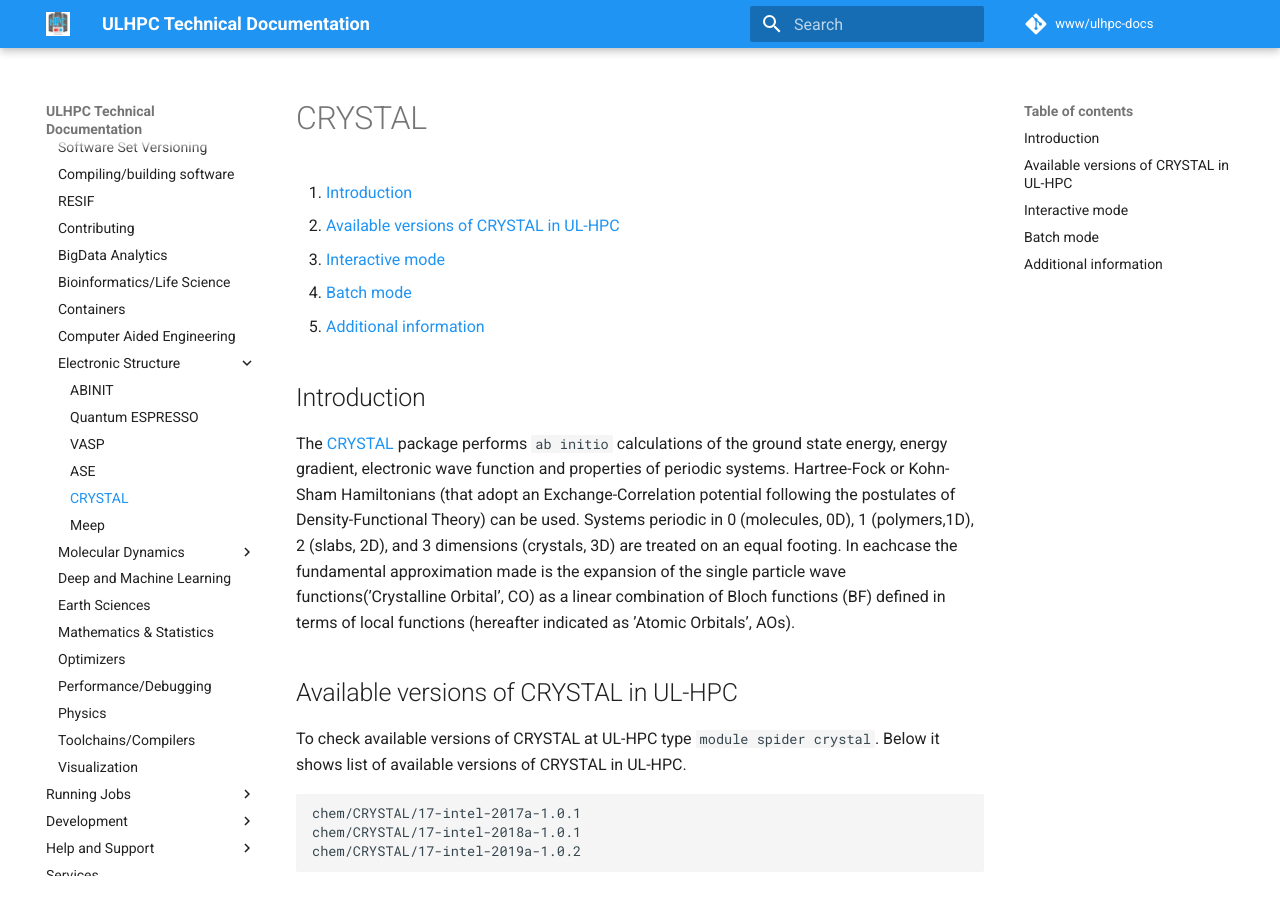
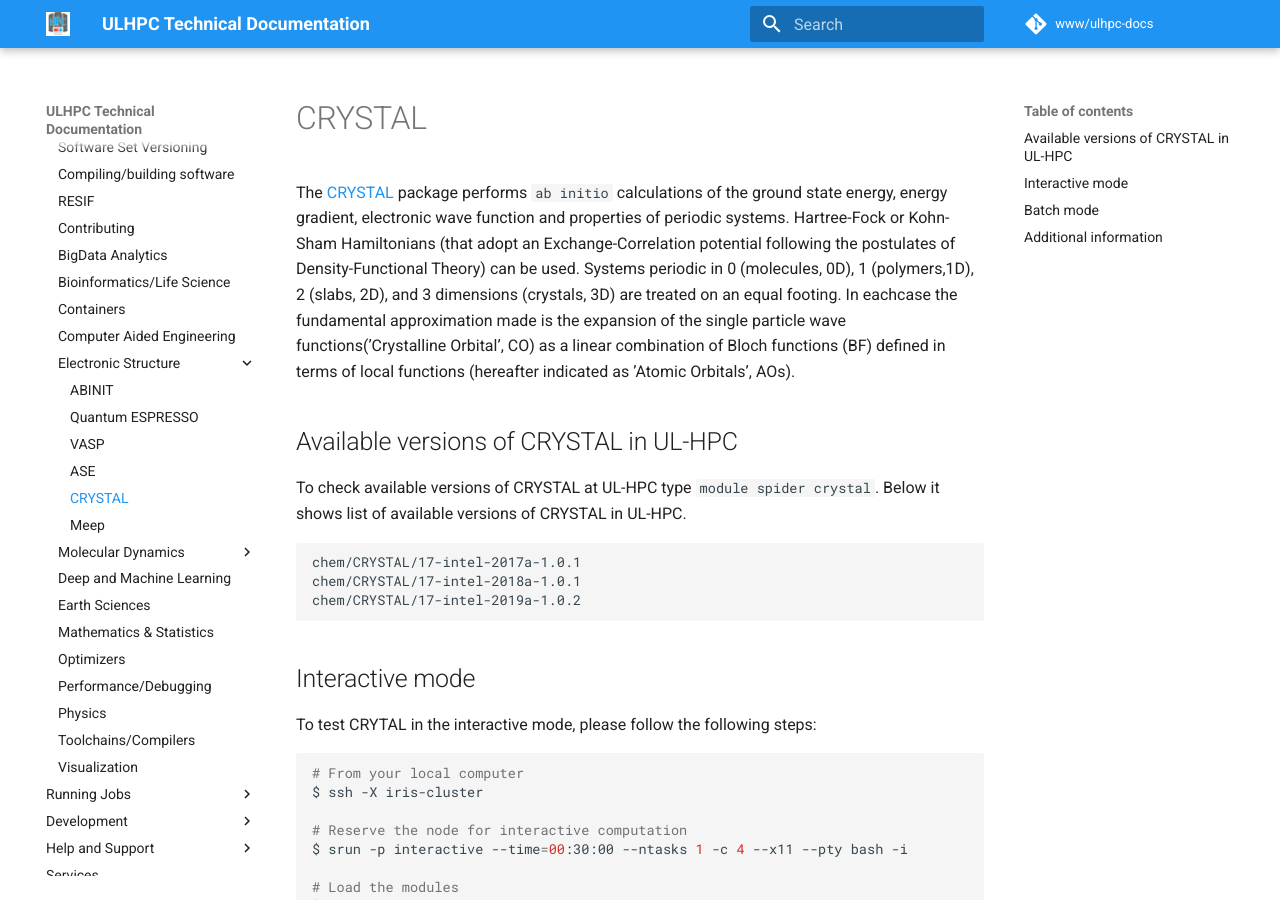
Before and after one commit to ULHPC/ulhpc-docs, an MkDocs documentation site: the page built from docs/software/electronics/crystal.md, in a window 1280 px wide and 900 px high. Built offline with MkDocs 1.6.1 and Material for MkDocs 9.7.7, drawn with Linux system fonts in a browser that asks for light colours.

Commit message:
Update crystal.md

````diff
--- a/docs/software/electronics/crystal.md
+++ b/docs/software/electronics/crystal.md
@@ -1,11 +1,3 @@
-1. [Introduction](#introduction)
-2. [Available versions of CRYSTAL in UL-HPC](#available-versions-of-crystal-in-ul-hpc)
-3. [Interactive mode](#interactive mode)
-4. [Batch mode](#batch-mode)
-5. [Additional information](#additional-information)
-
-## Introduction
-
 The  [CRYSTAL](https://www.crystal.unito.it/index.php) package
 performs `ab  initio` calculations  of  the  ground
 state  energy,  energy gradient, electronic wave function and properties
@@ -22,7 +14,7 @@ local functions (hereafter indicated as ’Atomic Orbitals’, AOs).
 ## Available versions of CRYSTAL in UL-HPC
 To check available versions of CRYSTAL at UL-HPC type `module spider crystal`.
 Below it shows list of available versions of CRYSTAL in UL-HPC.
-```shell
+```bash
 chem/CRYSTAL/17-intel-2017a-1.0.1
 chem/CRYSTAL/17-intel-2018a-1.0.1
 chem/CRYSTAL/17-intel-2019a-1.0.2
@@ -31,7 +23,7 @@ chem/CRYSTAL/17-intel-2019a-1.0.2
 ## Interactive mode
 To test CRYTAL in the interactive mode, please follow the following steps:
 
-```shell
+```bash
 # From your local computer
 $ ssh -X iris-cluster
 
@@ -48,7 +40,7 @@ Please note your input file should be named just as `INPUT`. Pcrytal automatical
 will recognize the INPUT file from the folder where you are currently in.
 
 ## Batch mode
-```shell
+```bash
 #!/bin/bash -l
 #SBATCH -J CRYSTAL
 #SBATCH -N 2
````
